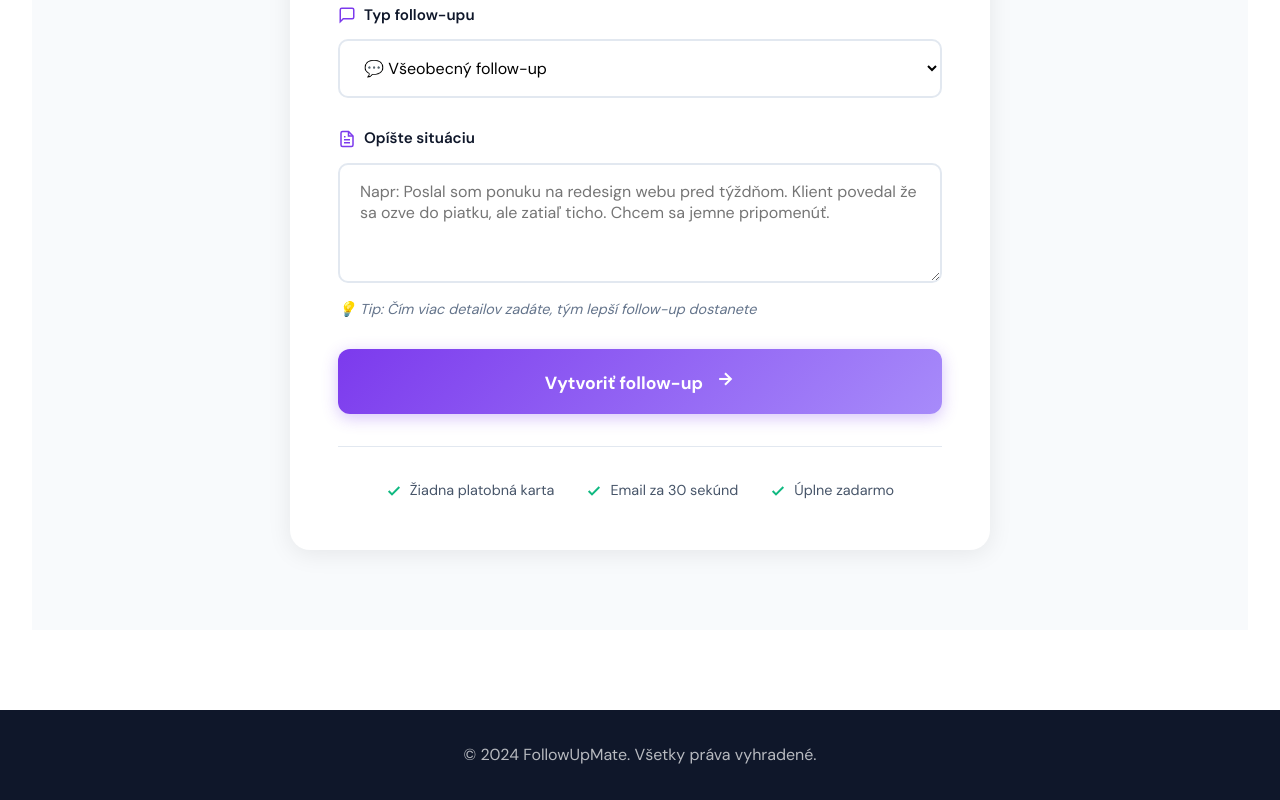
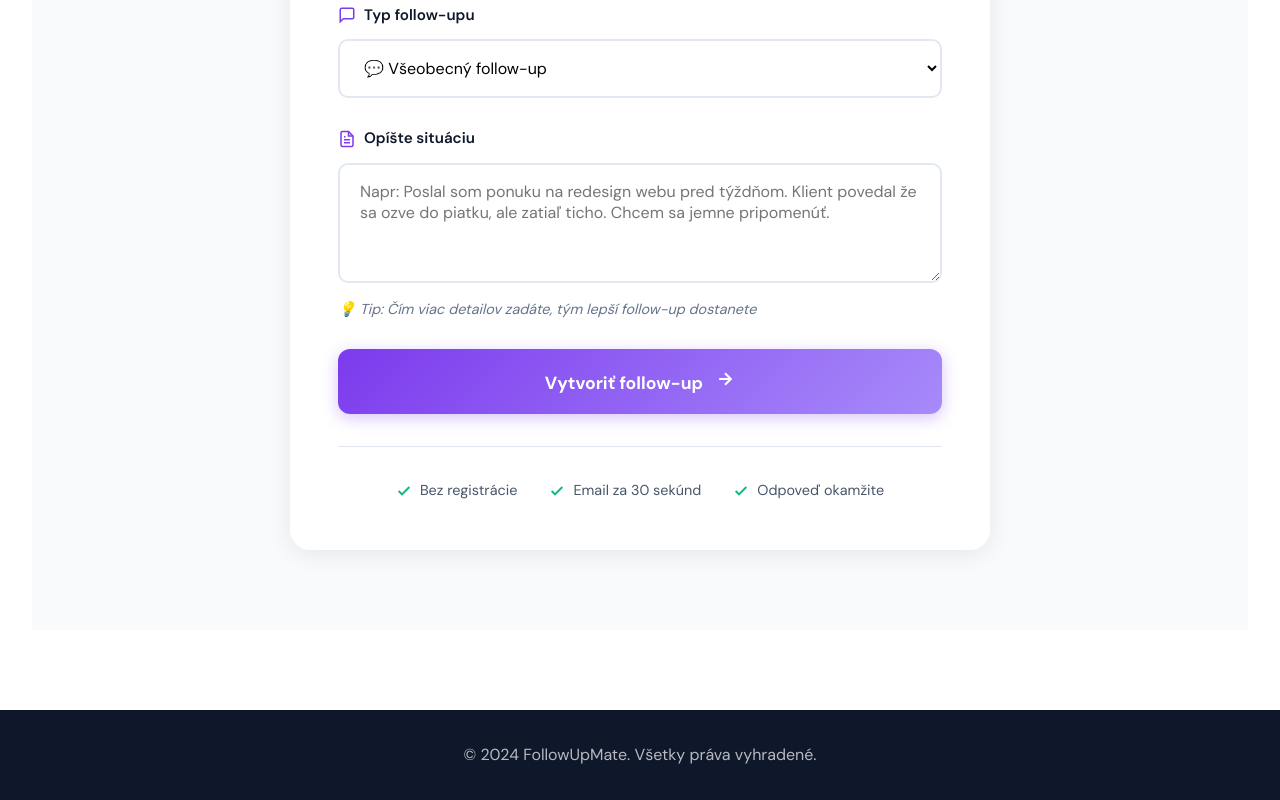
Before and after one commit to followupmate/followupmate, a website: page index.html in a window 1280 px wide. Shown: the part 4720-5520 px from the top of the page. Drawn offline with nearby package versions, Linux system fonts and the light colour scheme.

Commit message:
Update index.html

```diff
--- a/index.html
+++ b/index.html
@@ -1323,7 +1323,7 @@
                     <svg width="16" height="16" viewBox="0 0 24 24" fill="none" stroke="#10b981" stroke-width="3">
                         <polyline points="20 6 9 17 4 12"></polyline>
                     </svg>
-                    Žiadna platobná karta
+                    Bez registrácie
                 </div>
                 <div style="display: flex; align-items: center; gap: 0.5rem; font-size: 0.9rem; color: var(--gray);">
                     <svg width="16" height="16" viewBox="0 0 24 24" fill="none" stroke="#10b981" stroke-width="3">
@@ -1335,7 +1335,7 @@
                     <svg width="16" height="16" viewBox="0 0 24 24" fill="none" stroke="#10b981" stroke-width="3">
                         <polyline points="20 6 9 17 4 12"></polyline>
                     </svg>
-                    Úplne zadarmo
+                    Odpoveď okamžite
                 </div>
             </div>
         </div>
```
